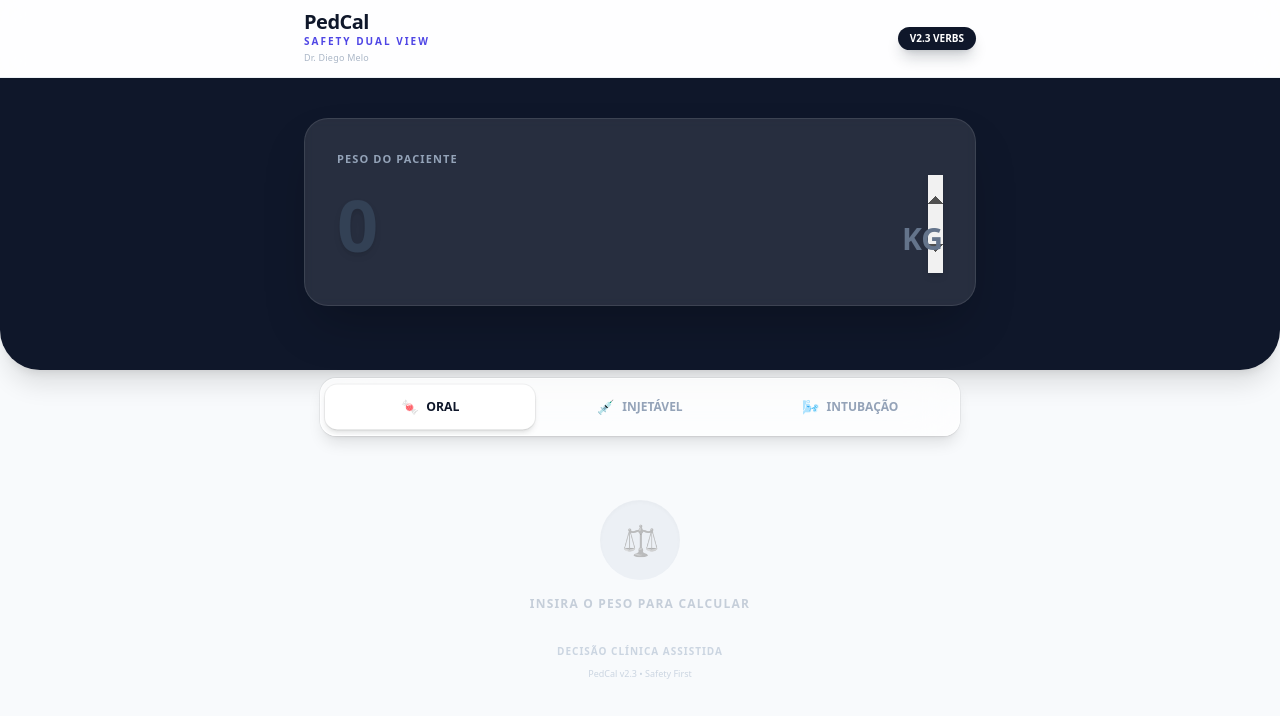
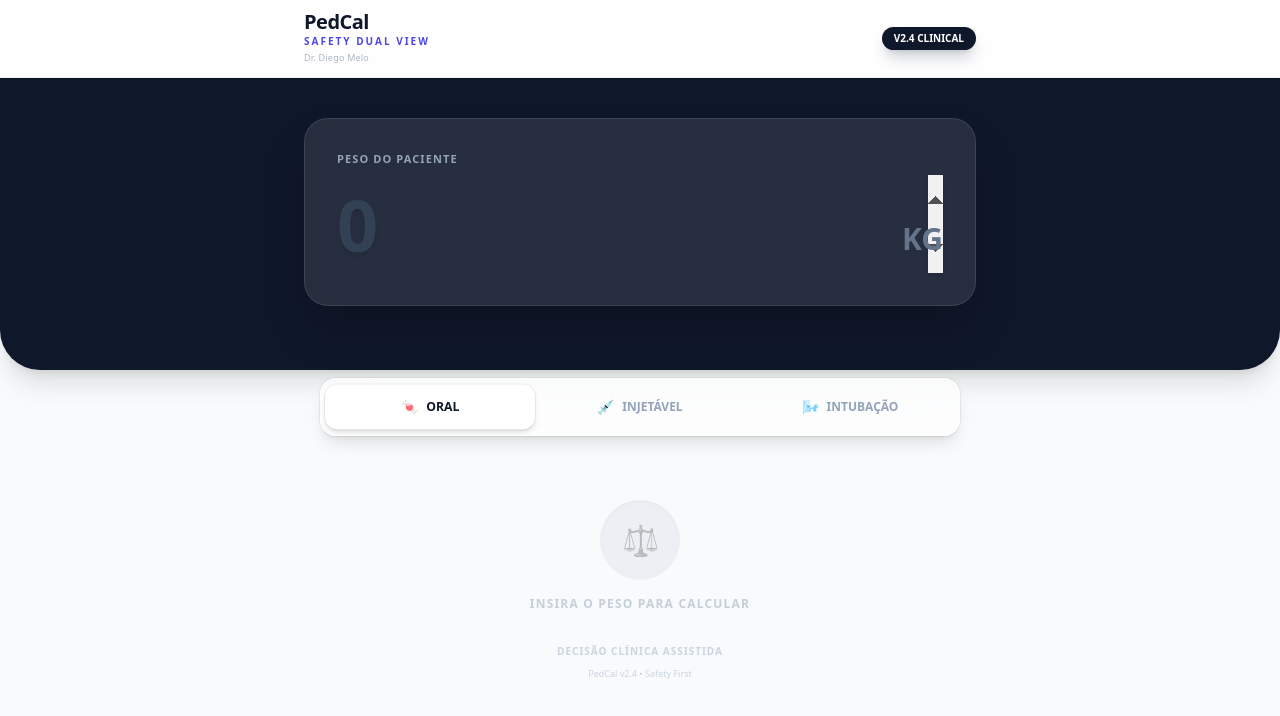
Before and after one commit to didi180799-png/PedCal, a React (Vite) app: page / in a window 1280 px wide. Shown: the top 716 px of the page. Built offline with nearby package versions, Linux system fonts and the light colour scheme.

Commit message:
feat: Add Bromoprida and update medication dosages
Includes Bromoprida (oral) calculations and updates the version number to 2.4 to reflect clinical changes.

```diff
--- a/App.tsx
+++ b/App.tsx
@@ -1,6 +1,6 @@
 import React, { useState, useEffect } from 'react';
 
-// --- VERSÃO 2.3 SEMANTIC VERBS ---
+// --- VERSÃO 2.4 CLINICAL UPDATE ---
 // Autor: Dr. Diego Melo | Design: Premium Safety View
 
 // 1. Componente Interno do Cartão (Embutido para evitar erros de importação)
@@ -116,22 +116,25 @@ export default function App() {
   // Cálculo base: (Peso * 20mg) / 25mg/gota
   const dipironaDrops = Math.round(Math.min((calcWeight * 20) / 25, 40));
 
-  // 3. Ondansetrona (EV): 0.15mg/kg | Teto: 4mg (2mL)
+  // 3. Bromoprida (Gts): 1 gta/kg | Teto: 40 gotas
+  const bromopridaDrops = Math.round(Math.min(calcWeight, 40));
+
+  // 4. Ondansetrona (EV): 0.15mg/kg | Teto: 4mg (2mL)
   // Cálculo base: Peso * 0.075 mL/kg
   const ondansetronaVol = Math.min(calcWeight * 0.075, 2.00).toFixed(2);
 
-  // 4. Dexametasona (EV): 0.6mg/kg | Teto: 10mg (2.5mL)
+  // 5. Dexametasona (EV): 0.6mg/kg | Teto: 10mg (2.5mL)
   // Cálculo base: Peso * 0.15 mL/kg
   const dexametasonaVol = Math.min(calcWeight * 0.15, 2.50).toFixed(2);
 
-  // 5. Diazepam (EV): 0.3mg/kg | Teto: 10mg (2mL)
+  // 6. Diazepam (EV): 0.3mg/kg | Teto: 10mg (2mL)
   // Cálculo base: Peso * 0.06 mL/kg
   const diazepamVol = Math.min(calcWeight * 0.06, 2.00).toFixed(2);
 
-  // 6. Buscopan (Oral): 1 gta/kg (Dose cautelosa) | Teto: 20 gotas
+  // 7. Buscopan (Oral): 1 gta/kg (Dose cautelosa) | Teto: 20 gotas
   const buscopanOralDrops = Math.min(Math.round(calcWeight), 20);
 
-  // 7. Buscopan (EV): 0.4mg/kg | Teto: 1 Ampola (1mL)
+  // 8. Buscopan (EV): 0.4mg/kg | Teto: 1 Ampola (1mL)
   const buscopanInjVol = Math.min(Number((calcWeight * 0.02).toFixed(2)), 1).toFixed(2);
 
 
@@ -139,6 +142,7 @@ export default function App() {
   const orals = [
     { label: "Dipirona (Gts 500mg/mL)", dose: `${(calcWeight * 20).toFixed(1)}mg`, practicalResult: `${dipironaDrops} Gotas`, color: 'emerald', notes: "Teto máx: 40 gotas" },
     { label: "Paracetamol (Gts 200mg/mL)", dose: `${(calcWeight * 10).toFixed(1)}mg`, practicalResult: `${paracetamolDrops} Gotas`, color: 'emerald', notes: "Teto máx: 55 gotas" },
+    { label: "Bromoprida (Gts 4mg/mL)", dose: `${(calcWeight * 0.15).toFixed(2)}mg`, practicalResult: `${bromopridaDrops} Gotas`, color: 'emerald', notes: "Dose: 0,15mg/kg/dose (1 gota/kg). Máximo 40 gotas." },
     { label: "Amoxicilina (250mg/5mL)", dose: `${(calcWeight * 50).toFixed(1)}mg/dia`, practicalResult: `${((calcWeight * 50) / 50 / 3).toFixed(1)} mL (8/8h)`, color: 'emerald' },
     { label: "Amoxicilina (400mg/5mL)", dose: `${(calcWeight * 50).toFixed(1)}mg/dia`, practicalResult: `${((calcWeight * 50) / 80 / 2).toFixed(1)} mL (12/12h)`, color: 'emerald' },
     { label: "Prednisolona (3mg/mL)", dose: `${(calcWeight * 1).toFixed(1)}mg`, practicalResult: `${(calcWeight / 3).toFixed(1)} mL`, color: 'emerald' },
@@ -151,7 +155,7 @@ export default function App() {
     { label: "2. PLASIL (IM/EV) - (10mg/2mL)", dose: `${(calcWeight * 0.1).toFixed(2)} mg`, volume: `${(calcWeight * 0.02).toFixed(2)} mL`, color: 'blue' },
     { label: "3. DIPIRONA (EV/IM) - (500mg/mL)", dose: `${(calcWeight * 25).toFixed(1)} mg`, volume: `${(calcWeight * 0.05).toFixed(2)} mL`, color: 'blue' },
     { label: "4. DEXAMETASONA (EV/IM) - (4mg/mL)", dose: `${(calcWeight * 0.6).toFixed(2)} mg`, volume: `${dexametasonaVol} mL`, color: 'blue', notes: "Teto máx: 10mg (2.5mL)" },
-    { label: "5. DIAZEPAM (EV) - (10mg/2mL)", dose: `${(calcWeight * 0.3).toFixed(2)} mg`, volume: `${diazepamVol} mL`, color: 'blue', notes: "Teto máx: 10mg (2mL)" },
+    { label: "5. DIAZEPAM (IM) - (10mg/2mL)", dose: `${(calcWeight * 0.3).toFixed(2)} mg`, volume: `${diazepamVol} mL`, color: 'blue', notes: "Dose: 0,3mg/kg. Aplicar via Intramuscular profunda." },
     { label: "6. DRAMIN B6 DL (IM)", dose: "Dose Padrão", volume: `${(calcWeight * 0.03).toFixed(2)} mL`, color: 'blue', notes: "Volumétrico conforme protocolo." },
     { label: "Buscopan Simples (EV/IM) (20mg/mL)", dose: `${(calcWeight * 0.4).toFixed(1)} mg`, volume: `${buscopanInjVol} mL`, color: 'blue', notes: "Dose: 0,4mg/kg. Teto: 1 ampola." }
   ];
@@ -199,7 +203,7 @@ export default function App() {
             </span>
           </div>
           <div className="bg-slate-900 shadow-lg shadow-slate-900/20 px-3 py-1 rounded-full text-white text-[10px] font-bold">
-            V2.3 VERBS
+            V2.4 CLINICAL
           </div>
         </div>
       </header>
@@ -321,7 +325,7 @@ export default function App() {
 
       <footer className="mx-auto max-w-2xl p-8 text-center">
         <p className="text-[10px] font-bold uppercase text-slate-300 tracking-widest mb-2">Decisão Clínica Assistida</p>
-        <p className="text-[9px] text-slate-300 font-medium">PedCal v2.3 • Safety First</p>
+        <p className="text-[9px] text-slate-300 font-medium">PedCal v2.4 • Safety First</p>
       </footer>
     </div>
   );
```
